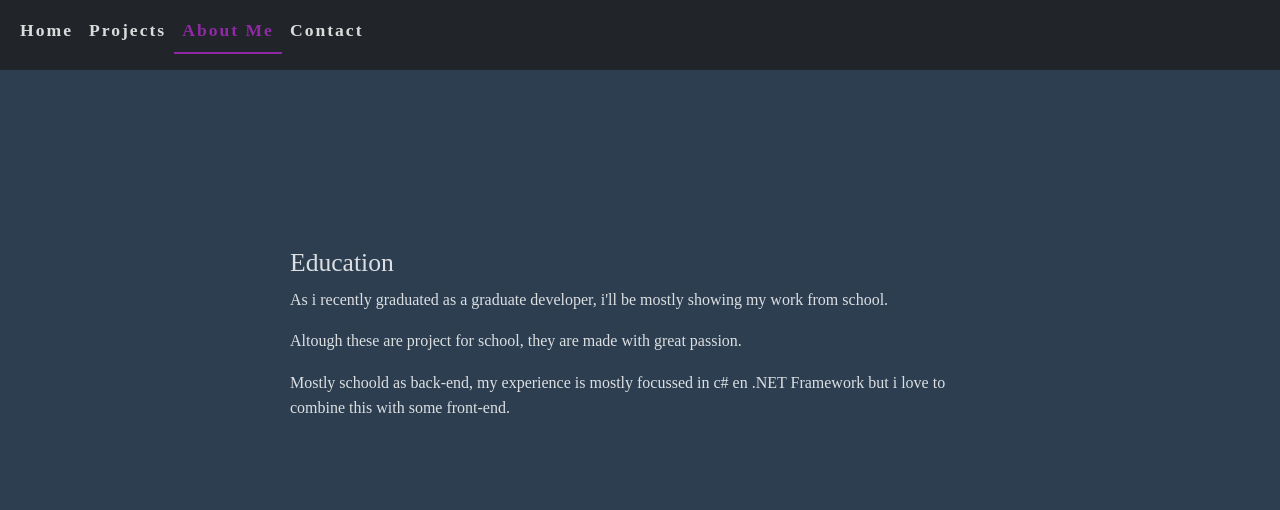
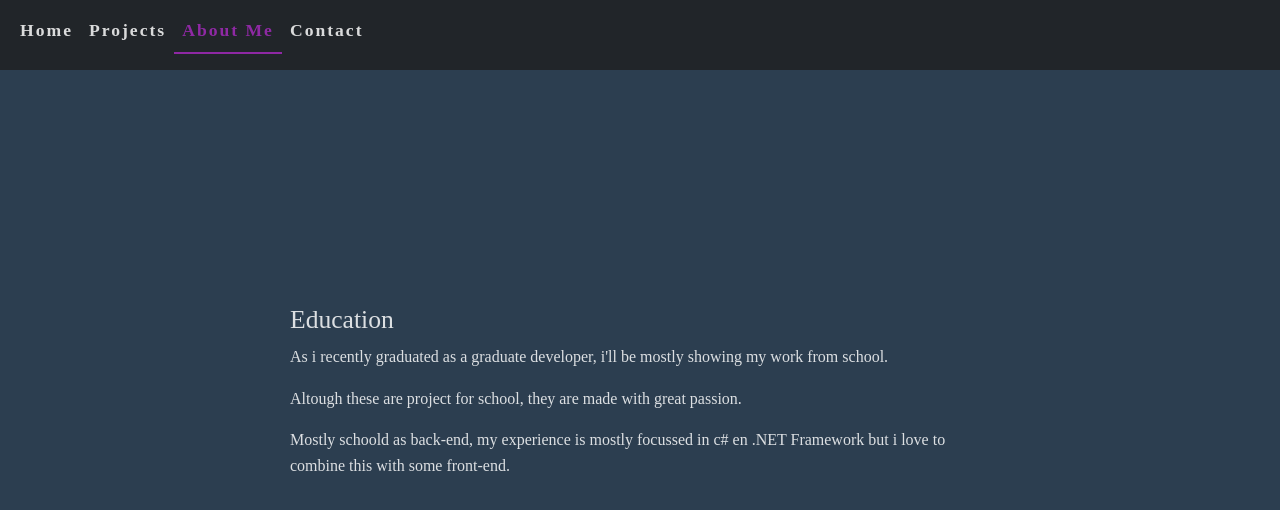
Before and after one commit to VanMeerbeeckBenny/Portfolio, a Vue app: page /about in a window 1280 px wide. Shown: the top 510 px of the page. Built offline with nearby package versions, Linux system fonts and the light colour scheme.

Commit message:
Refactor for functionality

```diff
--- a/src/views/AboutView.vue
+++ b/src/views/AboutView.vue
@@ -27,7 +27,7 @@ section{
   display: flex;
   justify-content: center;
   flex-direction: column;
-  height:calc(100vh - 115px);
+  height:100vh;
 }
 
 article{
--- a/src/views/HomeView.vue
+++ b/src/views/HomeView.vue
@@ -1,7 +1,7 @@
 <script setup></script>
 
 <template>
-  <main >
+  <main>
     <section class="intro">
         <div class="d-flex align-items-center justify-content-center">
           <div class="into-text">
@@ -37,7 +37,7 @@ main{
   display: flex;
   justify-content: center;
   align-items: center;
-  height:calc(100vh - 80px);
+  height:100vh;
 }
 
 .about-header {
```
